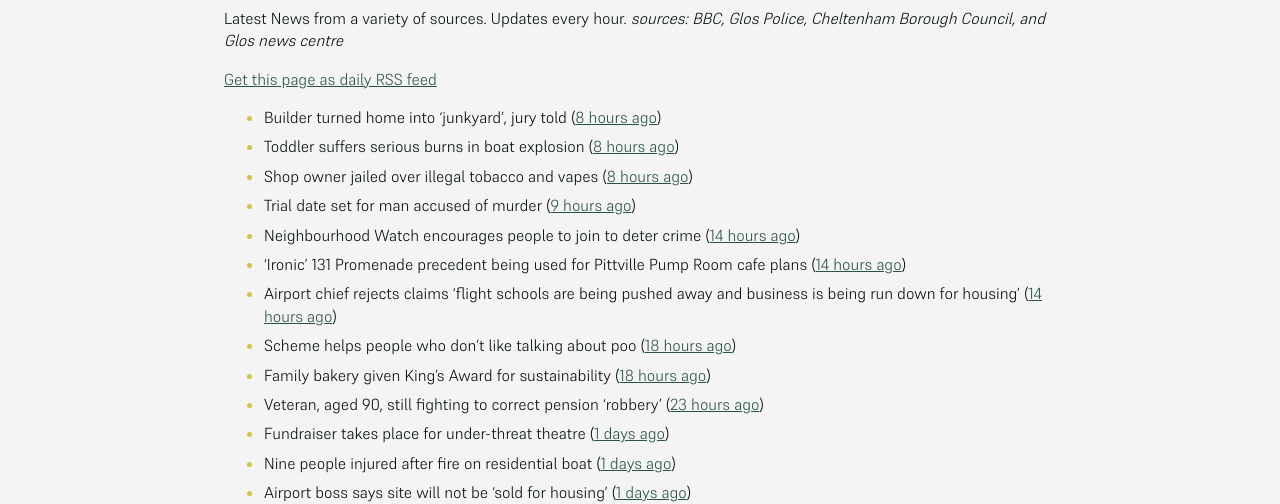
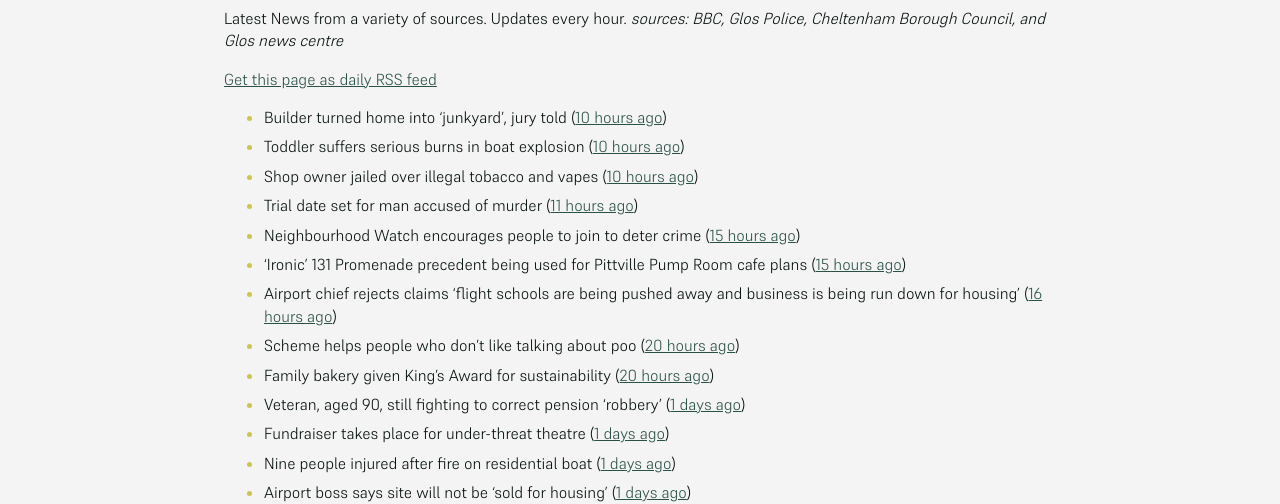
Before and after one commit to mat-0/cheltenham-open-data, a Jekyll site: the page built from _pages/news.md, in a window 1280 px wide. Shown: the part 266-770 px from the top of the page. Built offline with Jekyll 4.4.1, drawn with Linux system fonts in a browser that asks for light colours.

Commit message:
Updated 2025-06-03 01:24:30

```diff
--- a/_pages/news.md
+++ b/_pages/news.md
@@ -12,16 +12,16 @@ _sources: BBC, Glos Police, Cheltenham Borough Council, and Glos news centre_
 [Get this page as daily RSS feed](/daily.rss)
 
 <!-- news_marker starts -->
-- Builder turned home into 'junkyard', jury told ([8 hours ago](https://www.bbc.com/news/articles/c7v7jqygvlpo))
-- Toddler suffers serious burns in boat explosion ([8 hours ago](https://www.bbc.com/news/articles/c1j5k49zg9yo))
-- Shop owner jailed over illegal tobacco and vapes ([8 hours ago](https://www.bbc.com/news/articles/c071jlz50peo))
-- Trial date set for man accused of murder ([9 hours ago](https://www.bbc.com/news/articles/cy75j4rr1x1o))
-- Neighbourhood Watch encourages people to join to deter crime ([14 hours ago](https://gloucesternewscentre.co.uk/neighbourhood-watch-encourages-people-to-join-to-deter-crime/))
-- ‘Ironic’ 131 Promenade precedent being used for Pittville Pump Room cafe plans ([14 hours ago](https://gloucesternewscentre.co.uk/ironic-131-promenade-precedent-being-used-for-pittville-pump-room-cafe-plans/))
-- Airport chief rejects claims ‘flight schools are being pushed away and business is being run down for housing’ ([14 hours ago](https://gloucesternewscentre.co.uk/airport-chief-rejects-claims-flight-schools-are-being-pushed-away-and-business-is-being-run-down-for-housing/))
-- Scheme helps people who don't like talking about poo ([18 hours ago](https://www.bbc.com/news/articles/cg711227mv2o))
-- Family bakery given King's Award for sustainability ([18 hours ago](https://www.bbc.com/news/articles/crr7ezreqedo))
-- Veteran, aged 90, still fighting to correct pension 'robbery' ([23 hours ago](https://www.bbc.com/news/articles/c2d5l7k3p31o))
+- Builder turned home into 'junkyard', jury told ([10 hours ago](https://www.bbc.com/news/articles/c7v7jqygvlpo))
+- Toddler suffers serious burns in boat explosion ([10 hours ago](https://www.bbc.com/news/articles/c1j5k49zg9yo))
+- Shop owner jailed over illegal tobacco and vapes ([10 hours ago](https://www.bbc.com/news/articles/c071jlz50peo))
+- Trial date set for man accused of murder ([11 hours ago](https://www.bbc.com/news/articles/cy75j4rr1x1o))
+- Neighbourhood Watch encourages people to join to deter crime ([15 hours ago](https://gloucesternewscentre.co.uk/neighbourhood-watch-encourages-people-to-join-to-deter-crime/))
+- ‘Ironic’ 131 Promenade precedent being used for Pittville Pump Room cafe plans ([15 hours ago](https://gloucesternewscentre.co.uk/ironic-131-promenade-precedent-being-used-for-pittville-pump-room-cafe-plans/))
+- Airport chief rejects claims ‘flight schools are being pushed away and business is being run down for housing’ ([16 hours ago](https://gloucesternewscentre.co.uk/airport-chief-rejects-claims-flight-schools-are-being-pushed-away-and-business-is-being-run-down-for-housing/))
+- Scheme helps people who don't like talking about poo ([20 hours ago](https://www.bbc.com/news/articles/cg711227mv2o))
+- Family bakery given King's Award for sustainability ([20 hours ago](https://www.bbc.com/news/articles/crr7ezreqedo))
+- Veteran, aged 90, still fighting to correct pension 'robbery' ([1 days ago](https://www.bbc.com/news/articles/c2d5l7k3p31o))
 - Fundraiser takes place for under-threat theatre ([1 days ago](https://www.bbc.com/news/articles/c4gk0edy66yo))
 - Nine people injured after fire on residential boat ([1 days ago](https://www.bbc.com/news/articles/crr7xz5r2z9o))
 - Airport boss says site will not be 'sold for housing' ([1 days ago](https://www.bbc.com/news/articles/cnv1gj0dl4eo))
```
Also changed, not shown: _data/flood.json (+4 -4 lines), _pages/terrorism.md (+1 -1 lines), index.md (+5 -5 lines).
